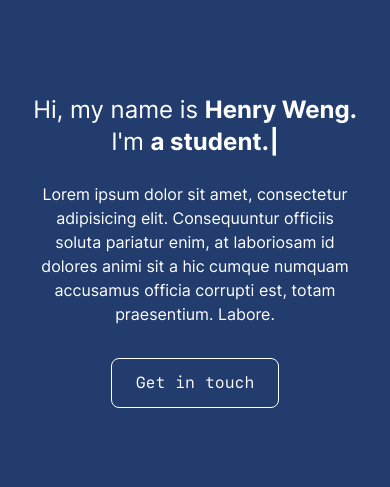
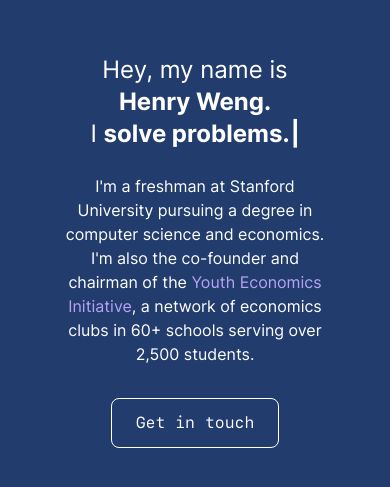
Before and after one commit to henryweng03/personal-site, a React (Create React App) app: page / in a window 390 px wide. Shown: the part 171-658 px from the top of the page. Built offline with nearby package versions, Linux system fonts and the light colour scheme.

Commit message:
Link styling, responsiveness

```diff
--- a/src/components/hero.js
+++ b/src/components/hero.js
@@ -4,20 +4,21 @@ import Typewriter from 'typewriter-effect';
 const Hero = () => {
   return (
   <div className="relative h-screen bg-blue-dark">
-    <div className="text-center sm:text-left absolute top-1/2 px-8 transform -translate-y-1/2">
-      <h1 className="hero-header">Hi, my name is <b>Henry Weng.</b></h1>
+    <div className="text-center sm:text-left absolute top-1/2 px-16 lg:px-40 transform -translate-y-1/2">
+      <h1 className="hero-header">Hey, my name is <b>Henry Weng.</b></h1>
       <div className="justify-center sm:justify-start flex hero-header">
         <h1 className="hero-header">
-          I'm&nbsp;
+          I&nbsp;
         </h1>
         <b className="my-0 sm:my-1 lg:my-2">
           <Typewriter
               options={{
                 strings: [
-                  'a developer.',
-                  'a student.',
-                  'an engineer.',
-                  'an entrepreneur.'
+                  'make cool things.',
+                  'solve problems.',
+                  'love learning.',
+                  'develop apps.',
+                  'lead people.',
                 ],
                 autoStart: true,
                 loop: true,
@@ -29,7 +30,14 @@ const Hero = () => {
         </b>
       </div><br />
       <div className="flex">
-       <p className="sm:w-2/3 sm:max-w-4xl">Lorem ipsum dolor sit amet, consectetur adipisicing elit. Consequuntur officiis soluta pariatur enim, at laboriosam id dolores animi sit a hic cumque numquam accusamus officia corrupti est, totam praesentium. Labore.</p>
+       <p className="sm:w-2/3 sm:max-w-4xl">
+         I'm a freshman at Stanford University pursuing
+         a degree in computer science and economics. I'm also the co-founder
+         and chairman of the <a className="link" href="theyei.org">
+           Youth Economics Initiative
+           </a>,
+         a network of economics clubs in 60+ schools serving over 2,500 students.
+       </p>
       </div>
       <button className="outline-button mt-8 sm:mt-14">
         Get in touch
--- a/src/index.css
+++ b/src/index.css
@@ -22,6 +22,10 @@
 .outline-button{
   @apply text-base transition duration-300 ease-in-out hover:bg-purple hover:border-transparent hover:shadow-purple
   text-white py-3 px-6 border border-white rounded-lg sm:text-lg font-sfmono
+}
+
+.link{
+  @apply transition duration-100 text-purple-light hover:text-purple-dark hover:bg-purple-light
 }
 
 
```
Also changed, not shown: src/images/logo.jpg (added).
